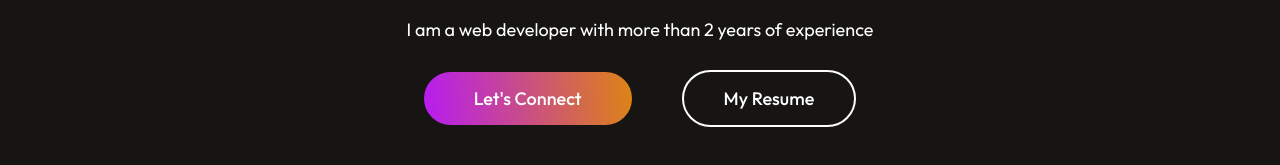
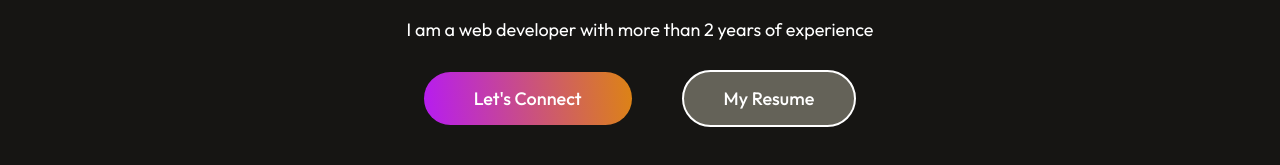
Before and after one commit to BettyNyambura/my-portfolio-project, a React (Vite) app: page / in a window 1280 px wide. Shown: the part 502-667 px from the top of the page. Built offline with nearby package versions, Linux system fonts and the light colour scheme.

Commit message:
Hover effect

```diff
--- a/src/Components/Hero/Hero.css
+++ b/src/Components/Hero/Hero.css
@@ -44,12 +44,14 @@
     border-radius: 50px;
     border: 2px solid #FFF;
     cursor: pointer;
+    background: #646258;
 }
 .hero-connect:hover{
     border: 2px solid white;
 }
 .hero-resume:hover{
     border-color: #B415FF;
+    background: #363636;
 }
 @media(max-width:768px){
     .hero img{
```
